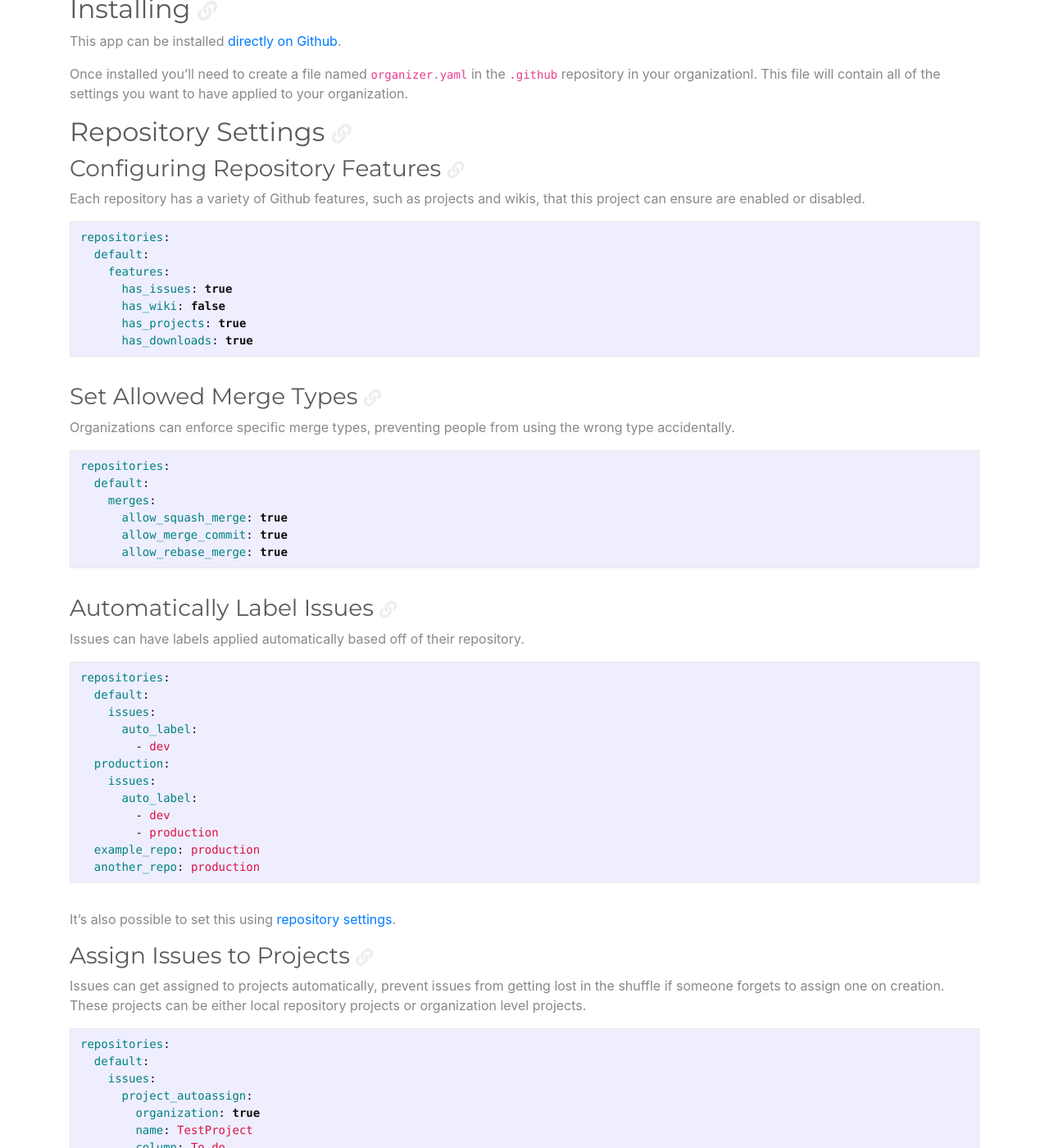
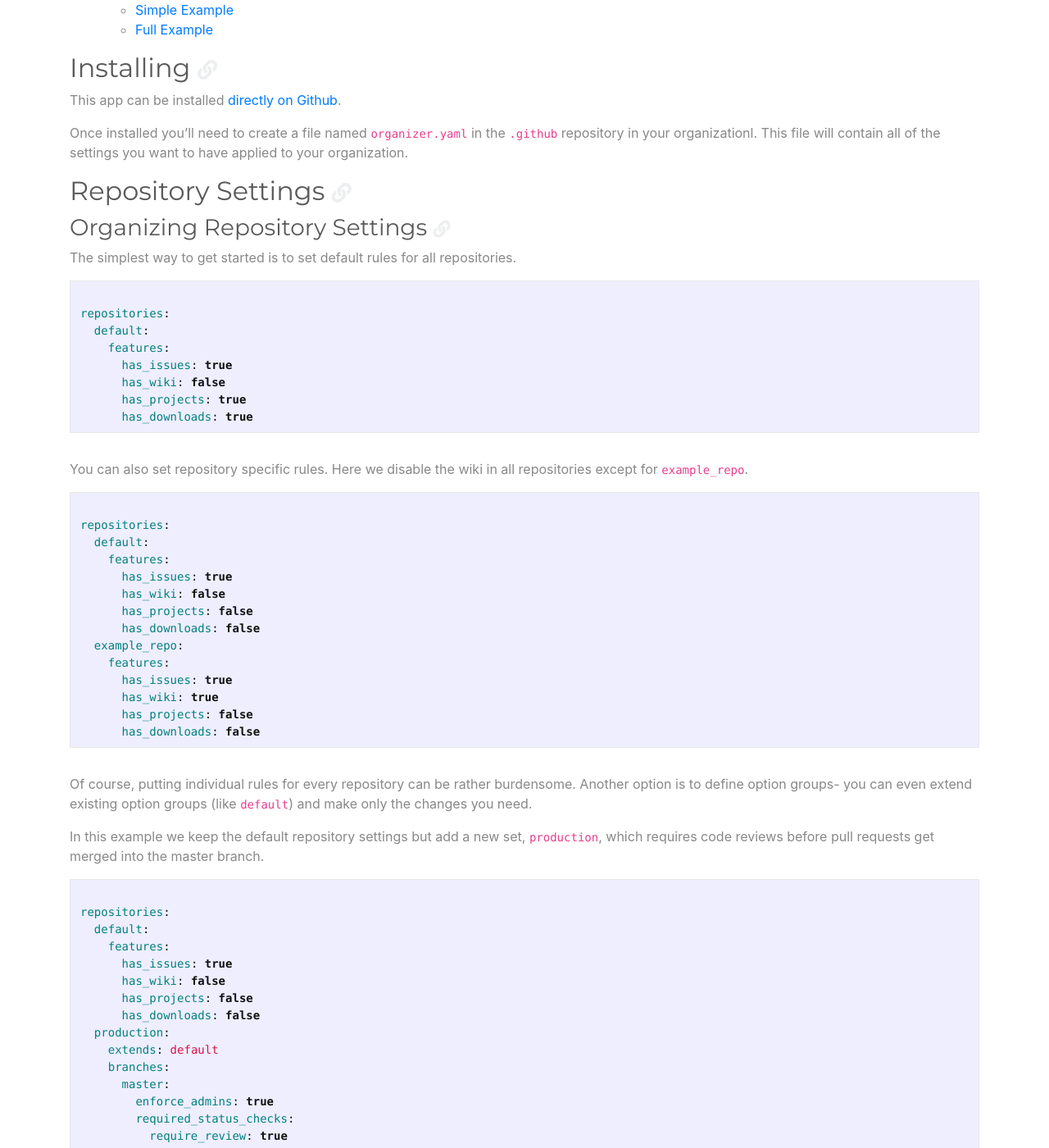
Before and after one commit to gitconsensus/legacy_organizer.gitconsensus.com, a Jekyll site: the page built from index.md, in a window 1280 px wide and 1400 px high, scrolled down 590 px. Shown: the whole window at 82% size. Built offline with Jekyll 4.4.1, drawn with Linux system fonts in a browser that asks for light colours; nearby versions of some CDN libraries; comment, search, counter and statistics services are not loaded; some of the changed text lies outside the part shown.

Commit message:
More examples, better explanation of repository option groups

````diff
--- a/index.md
+++ b/index.md
@@ -15,6 +15,63 @@ Once installed you'll need to create a file named `organizer.yaml` in the `.gith
 
 
 ## Repository Settings
+
+### Organizing Repository Settings
+
+The simplest way to get started is to set default rules for all repositories.
+
+```yaml
+
+repositories:
+  default:
+    features:
+      has_issues: true
+      has_wiki: false
+      has_projects: true
+      has_downloads: true
+```
+
+You can also set repository specific rules. Here we disable the wiki in all repositories except for `example_repo`.
+
+```yaml
+
+repositories:
+  default:
+    features:
+      has_issues: true
+      has_wiki: false
+      has_projects: false
+      has_downloads: false
+  example_repo:
+    features:
+      has_issues: true
+      has_wiki: true
+      has_projects: false
+      has_downloads: false
+```
+
+Of course, putting individual rules for every repository can be rather burdensome. Another option is to define option groups- you can even extend existing option groups (like `default`) and make only the changes you need.
+
+In this example we keep the default repository settings but add a new set, `production`, which requires code reviews before pull requests get merged into the master branch.
+
+```yaml
+
+repositories:
+  default:
+    features:
+      has_issues: true
+      has_wiki: false
+      has_projects: false
+      has_downloads: false
+  production:
+    extends: default
+    branches:
+      master:
+        enforce_admins: true
+        required_status_checks:
+          require_review: true
+```
+
 
 ### Configuring Repository Features
 
@@ -48,7 +105,7 @@ repositories:
 
 ### Automatically Label Issues
 
-Issues can have labels applied automatically based off of their repository.
+Issues can have labels applied automatically based off of their repository. In this case every repository will automatically get labeled as `dev`, with two additional repositories (`example_repo` and `another_repo`) get tagged with `dev` and `production` as they inherit the production rules.
 
 ```yaml
 repositories:
@@ -115,7 +172,6 @@ repositories:
         required_status_checks:
           require_review: true
 
-
   production:
     branches:
       master:
@@ -161,7 +217,6 @@ repositories:
 ```
 
 
-
 ### Enforce Dependency Security
 
 A fantastic new feature of Github is that it can scan your repositories for upstream vulnerabilities and even make pull requests to resolve them. This feature is opt in, making it easy to forget. This project lets you set it on the organization level, so you never have to worry about accidentally leaving a repository vulnerable.
@@ -189,6 +244,7 @@ teams:
       - tedivm
       - AliLynne
 ```
+
 
 ## Labels
 
@@ -251,6 +307,7 @@ labels:
 
 ```
 
+
 ### Automatically Label Repository Issues
 
 A common request is to give all issues in a specific repository labels without having to define a per-repository set of configurations. This can be done with the `repos` setting for the label.
@@ -268,10 +325,89 @@ labels:
 It's also possible to set this using [repository settings](#automatically-label-issues). Both of these settings will work together.
 
 
-## Full Example
+## Examples
+
+### Simple Example
+
+This example applies the same rules to every repository.
 
 ```yaml
+repositories:
 
+  # All Repositories not assigned to other groups.
+  default:
+    issues:
+      auto_label:
+        - dev
+    dependency_security:
+      alerts: true
+      automatic_fixes: true
+    merges:
+      allow_squash_merge: false
+      allow_merge_commit: false
+      allow_rebase_merge: true
+    features:
+      has_issues: true
+      has_wiki: false
+      has_projects: false
+      has_downloads: false
+    branches:
+      master:
+        enforce_admins: true
+        required_status_checks:
+          strict: true
+          require_review: true
+
+
+labels_clean: true
+
+labels:
+
+  # Built in labels.
+
+  - name: bug
+    description: "Something isn't working"
+    color: d73a4a
+
+  - name: documentation
+    description: 'Improvements or additions to documentation'
+    color: 0075ca
+
+  - name: duplicate
+    description: 'This issue or pull request already exists'
+    color: cfd3d7
+
+  - name: good first issue
+    description: 'Good for newcomers'
+    color: 7057ff
+
+  - name: enhancement
+    description: 'New feature or request'
+    color: a2eeef
+
+  - name: help wanted
+    description: 'Extra attention is needed'
+    color: 008672
+
+  - name: invalid
+    description: "This doesn't seem right"
+    color: e4e669
+
+  - name: question
+    description: "Further information is requested"
+    color: d876e3
+
+  - name: wontfix
+    description: "This will not be worked on"
+    color: ffffff
+```
+
+
+### Full Example
+
+This example has one set of default repository rules, as well as special rules for production repositories and some another rule for websites. The production rules are based off of the default rules, and then the website rules extend those.
+
+```yaml
 teams:
   Admins:
     members:
@@ -284,7 +420,6 @@ teams:
     members:
       - tedivm
       - AliLynne
-
 
 
 repositories:
@@ -336,6 +471,8 @@ repositories:
         required_status_checks:
           strict: true
           require_review: true
+
+  # Give the website team access to these repos.
   website:
     extends: default
     teams:
@@ -412,5 +549,4 @@ labels:
 
   - name: needs discussion
     color: 'e08155'
-
 ```
````
